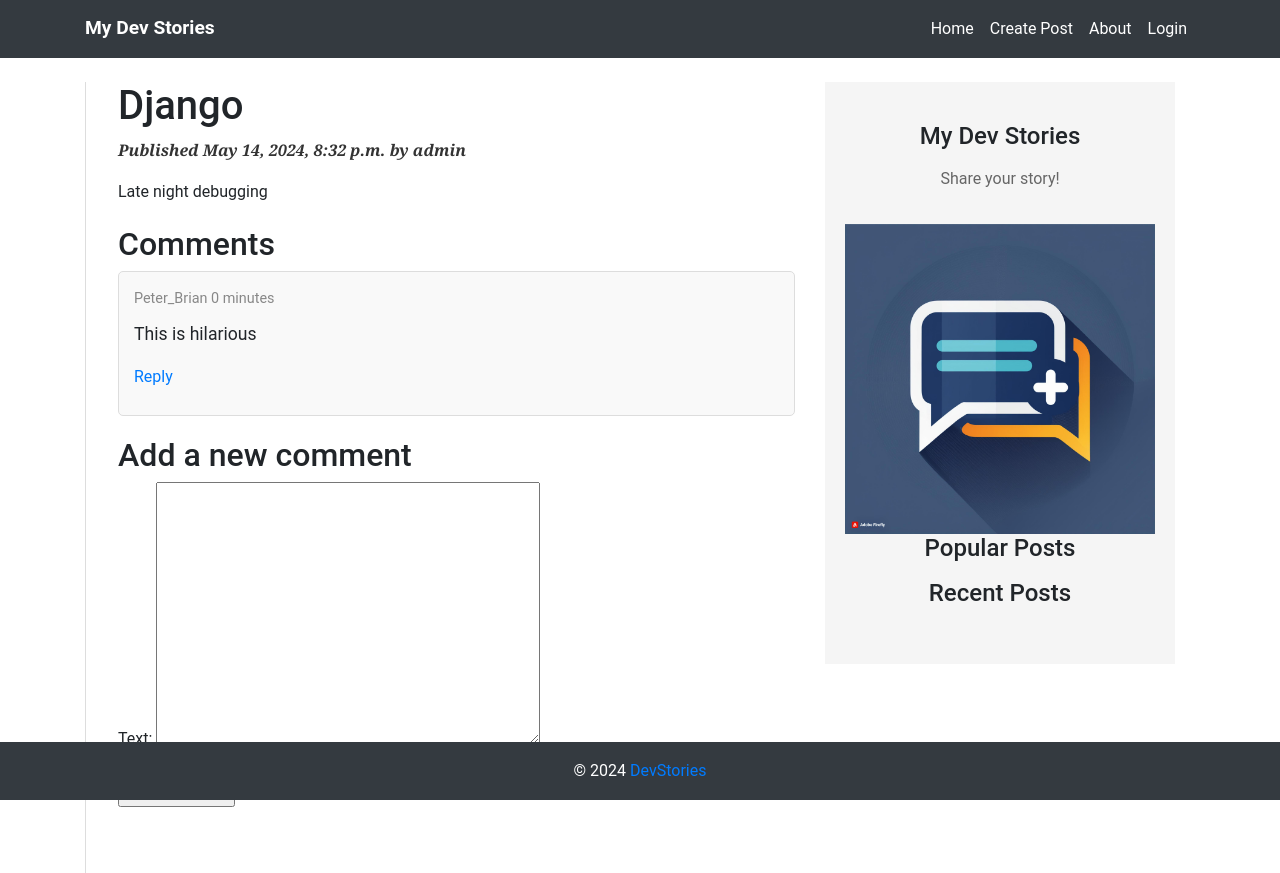
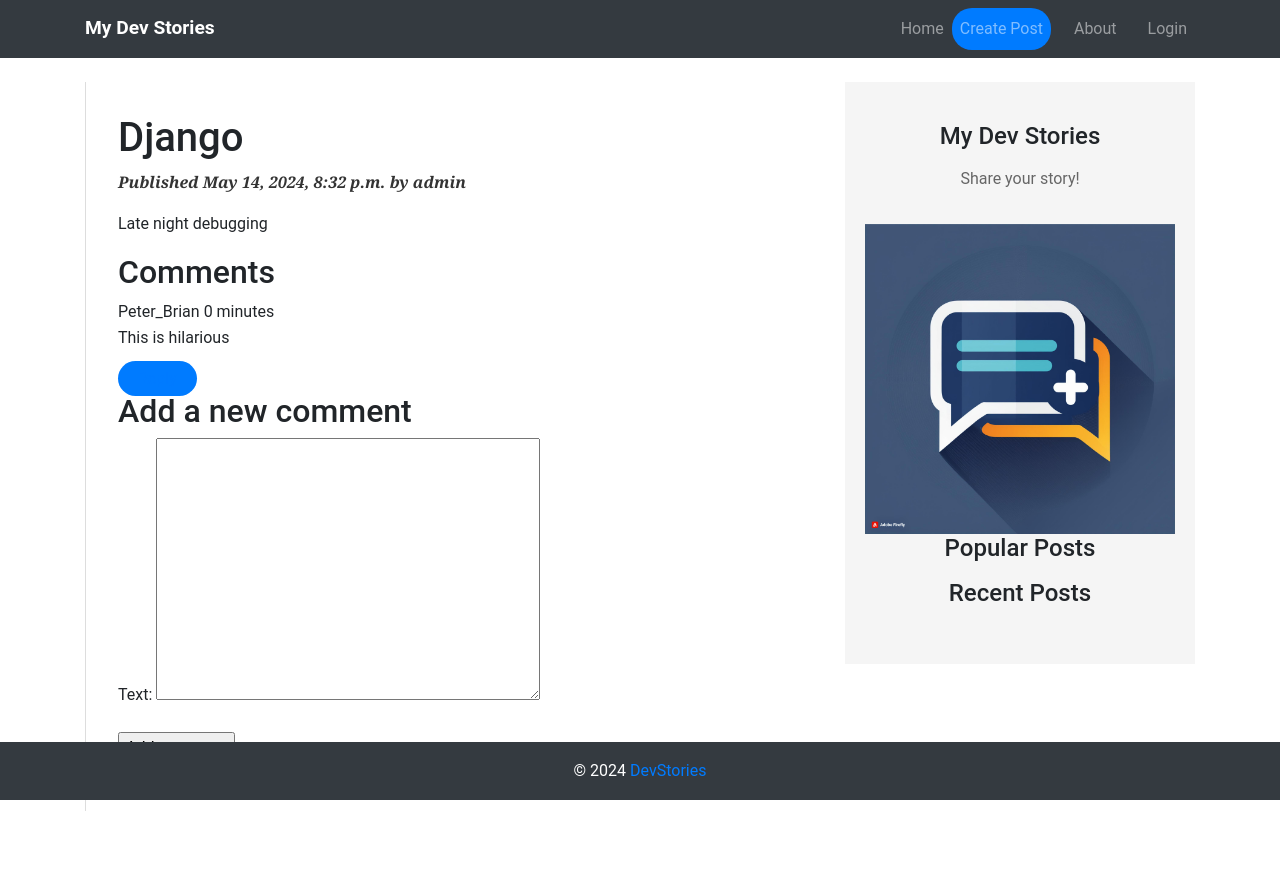
Before and after one commit to nicky-ops/dev-stories, a Django app: page /6/ in a window 1280 px wide. After the commit the page ends 811 px from the top, so only its background shows below. Run offline with Django 4.2, Linux system fonts and the light colour scheme; data comes from the database, SQL or seed files in the repository; some libraries are stand-ins or nearby versions.

Commit message:
added some styling

```diff
--- a/blog/static/css/blog.css
+++ b/blog/static/css/blog.css
@@ -1,3 +1,4 @@
+/* General styles */
 body {
   margin: 0;
   padding: 0;
@@ -22,6 +23,7 @@
   color: #0056b3;
 }
 
+/* Navigation bar styles */
 .navbar-brand {
   font-weight: bold;
   font-size: 1.2rem;
@@ -29,32 +31,48 @@
 
 .navbar-nav .nav-link {
   padding: 0.5rem 1rem;
-}
-
-.navbar-dark .navbar-nav .nav-link {
   color: #fff;
 }
 
-.navbar-dark .navbar-nav .nav-link:hover {
-  background-color: rgba(255, 255, 255, 0.1);
+.navbar-dark .nav-link {  /* Applies to both normal and create-post-btn */
+  color: #fff;
 }
 
+.navbar-dark .nav-link:hover {
+  background-color: rgba(61, 17, 221, 0.1);
+}
+
+.create-post-btn, /* Group button styles */
+.reply-btn {
+  background-color: #007bff;
+  border: none;
+  border-radius: 20px;
+  padding: 8px 20px;
+  transition: background-color 0.3s, color 0.3s;
+}
+
+.create-post-btn:hover,  /* Group button hover styles */
+.reply-btn:hover {
+  background-color: #0056b3;
+}
+
+.nav-link:not(.create-post-btn) {
+  margin-left: 15px;
+}
+
+/* Content and sidebar styles */
 #content {
   border-left: 1px solid #ddd;
-  padding-left: 2rem;
-  padding-bottom: 50px;
-  margin-right: 20px; /* Increase right margin */
+  padding: 2rem;
+  margin-right: 20px;
 }
 
 #sidebar {
   background-color: #f5f5f5;
   padding: 40px 20px;
   text-align: center;
-  float:right;
   margin-right: 20px;
   width: 100%;
-  padding-left: 20px;
-  padding-right: 20px;
 }
 
 #sidebar h2 {
@@ -66,6 +84,7 @@
   color: #666;
 }
 
+/* Other styles */
 p.date {
   color: #333;
   font-family: georgia, serif;
@@ -74,31 +93,20 @@
   font-weight: 800;
 }
 
-.popular-posts li {
+.popular-posts li,
+.recent-posts li {  /* Combine list styles */
   list-style: none;
   margin-bottom: 10px;
 }
 
-.popular-posts a {
+.popular-posts a,
+.recent-posts a {  /* Combine anchor styles */
   color: #007bff;
   text-decoration: none;
 }
 
-.popular-posts a:hover {
-  text-decoration: underline;
-}
-
-.recent-posts li {
-  list-style: none;
-  margin-bottom: 10px;
-}
-
-.recent-posts a {
-  color: #007bff;
-  text-decoration: none;
-}
-
-.recent-posts a:hover {
+.popular-posts a:hover,
+.recent-posts a:hover {  /* Combine hover styles */
   text-decoration: underline;
 }
 
@@ -108,45 +116,3 @@
   width: 100%;
   margin-top: -50px;
 }
-
-/* New styles for comments */
-.comments {
-  margin-top: 20px;
-}
-
-.comment {
-  margin-bottom: 20px;
-  padding: 15px;
-  border: 1px solid #ddd;
-  border-radius: 5px;
-  background-color: #f9f9f9;
-}
-
-.comment-meta {
-  font-size: 0.9em;
-  color: #888;
-}
-
-.comment-content {
-  margin-top: 10px;
-  font-size: 1.1em;
-}
-
-.comment-actions {
-  margin-top: 10px;
-}
-
-.reply-btn {
-  color: #007bff;
-  text-decoration: none;
-  margin-right: 10px;
-}
-
-.reply-btn:hover {
-  text-decoration: underline;
-}
-
-.reply-form {
-  margin-top: 10px;
-  padding-left: 20px;
-}
--- a/blog/templates/blog/base.html
+++ b/blog/templates/blog/base.html
@@ -7,6 +7,7 @@
     <title>{% block title %}{% endblock %}</title>
     <link rel="stylesheet" href="https://stackpath.bootstrapcdn.com/bootstrap/4.5.2/css/bootstrap.min.css">
     <link rel="stylesheet" href="{% static 'css/blog.css' %}">
+
 </head>
 <body>
     <!-- Header -->
@@ -23,7 +24,7 @@
                             <a class="nav-link" href="{% url 'blog:post_list' %}">Home</a>
                         </li>
                         <li class="nav-item">
-                            <a class="nav-link" href="{% url 'blog:create_post' %}">Create Post</a>
+                            <a class="nav-link create-post-btn" href="{% url 'blog:create_post' %}">Create Post</a>
                         </li>
                         <li class="nav-item">
                             <a class="nav-link" href="{% url 'blog:about' %}">About</a>
```
